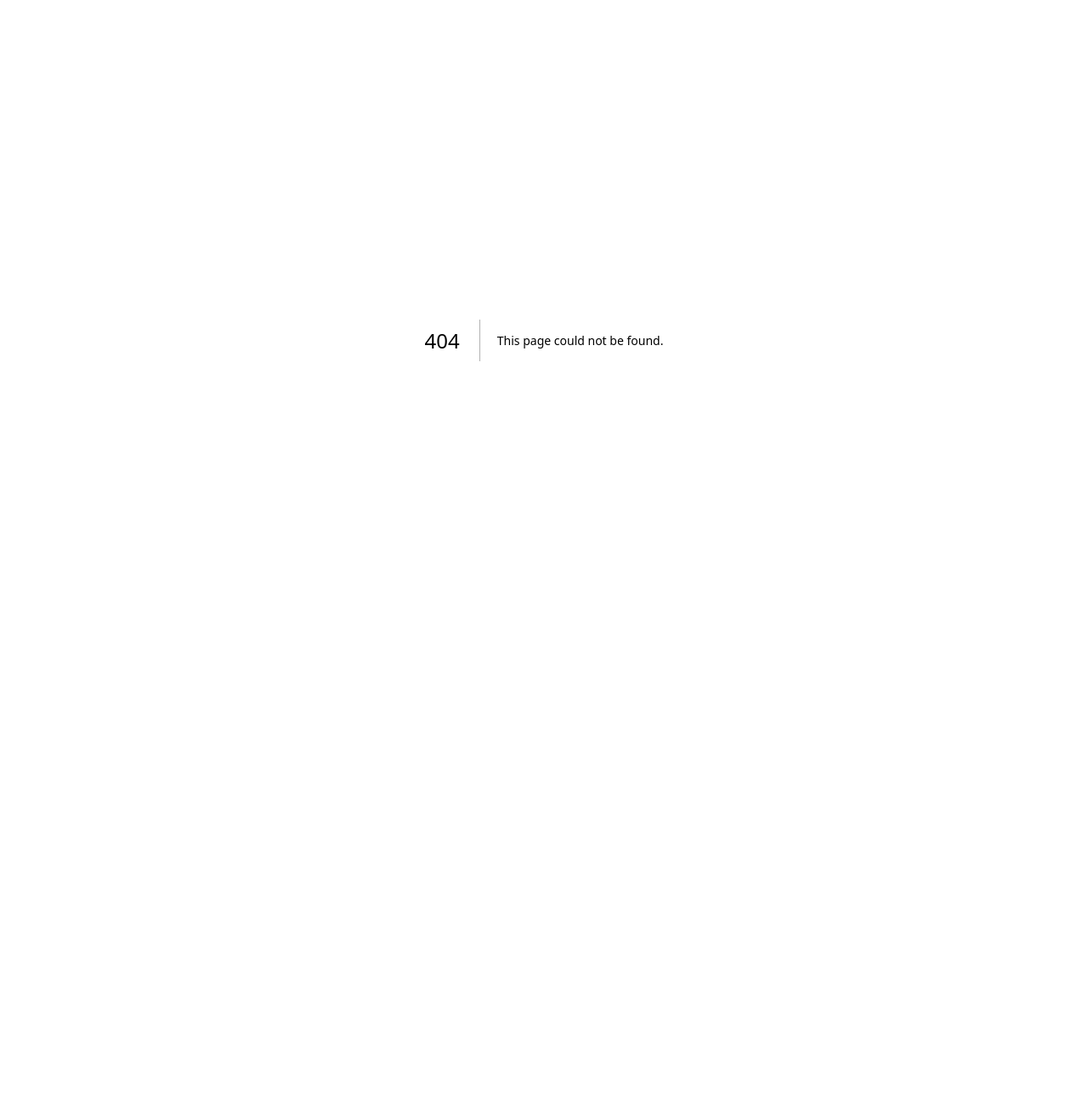
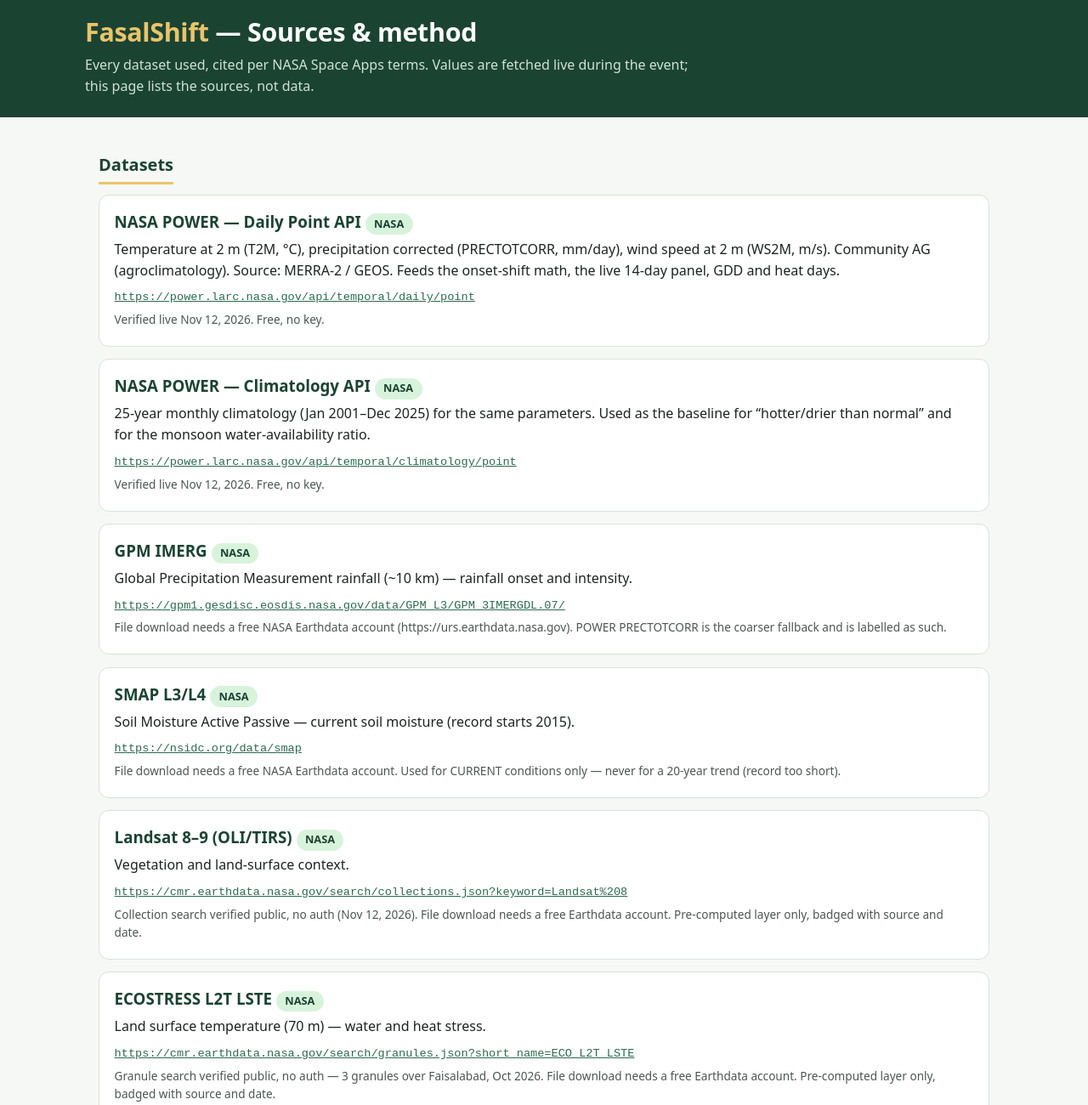
Before and after one commit to umarshareef0165-netizen/fasalshift, a Next.js app: page /sources in a window 1280 px wide. Before the commit this address had no page. Shown: the top 1300 px of the page at 85% size. Before the commit the page ends 800 px from the top, so only its background shows below. Built offline with nearby package versions, Linux system fonts and the light colour scheme.

Commit message:
FasalShift — NASA Space Apps 2026: app/sources/page.tsx

```diff
--- /dev/null
+++ b/app/sources/page.tsx
@@ -0,0 +1,148 @@
+import type { Metadata } from 'next';
+import Link from 'next/link';
+
+export const metadata: Metadata = {
+  title: 'Sources & method — FasalShift',
+  description:
+    'Every dataset FasalShift uses, and the honest method notes behind each number: NASA POWER, GPM IMERG, SMAP, Landsat 8–9, ECOSTRESS, and the labelled Open-Meteo fallback.',
+};
+
+interface Source {
+  name: string;
+  what: string;
+  url: string;
+  note: string;
+  nasa: boolean;
+}
+
+const SOURCES: Source[] = [
+  {
+    name: 'NASA POWER — Daily Point API',
+    what: 'Temperature at 2 m (T2M, °C), precipitation corrected (PRECTOTCORR, mm/day), wind speed at 2 m (WS2M, m/s). Community AG (agroclimatology). Source: MERRA-2 / GEOS. Feeds the onset-shift math, the live 14-day panel, GDD and heat days.',
+    url: 'https://power.larc.nasa.gov/api/temporal/daily/point',
+    note: 'Verified live Nov 12, 2026. Free, no key.',
+    nasa: true,
+  },
+  {
+    name: 'NASA POWER — Climatology API',
+    what: '25-year monthly climatology (Jan 2001–Dec 2025) for the same parameters. Used as the baseline for “hotter/drier than normal” and for the monsoon water-availability ratio.',
+    url: 'https://power.larc.nasa.gov/api/temporal/climatology/point',
+    note: 'Verified live Nov 12, 2026. Free, no key.',
+    nasa: true,
+  },
+  {
+    name: 'GPM IMERG',
+    what: 'Global Precipitation Measurement rainfall (~10 km) — rainfall onset and intensity.',
+    url: 'https://gpm1.gesdisc.eosdis.nasa.gov/data/GPM_L3/GPM_3IMERGDL.07/',
+    note: 'File download needs a free NASA Earthdata account (https://urs.earthdata.nasa.gov). POWER PRECTOTCORR is the coarser fallback and is labelled as such.',
+    nasa: true,
+  },
+  {
+    name: 'SMAP L3/L4',
+    what: 'Soil Moisture Active Passive — current soil moisture (record starts 2015).',
+    url: 'https://nsidc.org/data/smap',
+    note: 'File download needs a free NASA Earthdata account. Used for CURRENT conditions only — never for a 20-year trend (record too short).',
+    nasa: true,
+  },
+  {
+    name: 'Landsat 8–9 (OLI/TIRS)',
+    what: 'Vegetation and land-surface context.',
+    url: 'https://cmr.earthdata.nasa.gov/search/collections.json?keyword=Landsat%208',
+    note: 'Collection search verified public, no auth (Nov 12, 2026). File download needs a free Earthdata account. Pre-computed layer only, badged with source and date.',
+    nasa: true,
+  },
+  {
+    name: 'ECOSTRESS L2T LSTE',
+    what: 'Land surface temperature (70 m) — water and heat stress.',
+    url: 'https://cmr.earthdata.nasa.gov/search/granules.json?short_name=ECO_L2T_LSTE',
+    note: 'Granule search verified public, no auth — 3 granules over Faisalabad, Oct 2026. File download needs a free Earthdata account. Pre-computed layer only, badged with source and date.',
+    nasa: true,
+  },
+  {
+    name: 'Open-Meteo (fallback — NOT NASA)',
+    what: 'Forecast and past-days temperature/precipitation, and ERA5-based soil moisture (soil_moisture_0_to_1cm). Used only when a NASA source is unreachable.',
+    url: 'https://api.open-meteo.com/v1/forecast',
+    note: 'Free, no key. Labelled “Open-Meteo / ERA5 reanalysis” wherever it appears — never presented as NASA data.',
+    nasa: false,
+  },
+];
+
+const METHOD_NOTES: string[] = [
+  'POWER daily data lags about 2 days: at verification (Nov 12, 2026) the latest complete day was Nov 9, 2026, and Nov 10–11 returned the fill value -999. The app skips -999 days in every sum, count and average — it never plots or averages them.',
+  'Monsoon onset rule (shown in the app): the first day after June 1 whose 3-day PRECTOTCORR total is at least 7.5 mm (2.5 mm/day average).',
+  'Shift = median monsoon onset 2023–2025 minus onset 2004. A positive number means the onset is later than in 2004.',
+  'Trend test: ordinary least squares over onset years 2004–2025. If p ≥ 0.05 the app says so honestly: “trend not statistically significant”.',
+  'GDD uses a wheat base temperature of 5 °C over the rabi season (Oct 15–Apr 15). Heat days count days with daily mean T2M above 32 °C during grain fill (Mar 1–Apr 15). If more than 10% of a season is missing, the app shows “insufficient data” instead of a number.',
+  'SMAP is used for CURRENT soil conditions only — its record starts in 2015, so it can never support a 20-year trend claim.',
+  'Rotation scores are deterministic, transparent rules (water need, soil effect, heat tolerance, margin) weighted 35% water / 25% soil / 25% heat / 15% margin. Wheat baseline yield 3.12 t/ha comes from the AgriYield Advisor model (backtest MAE 0.090). No yields for cotton, pulses or maize are modelled — margin is a labelled relative rule, not a prediction.',
+  'Any pre-computed district value is generated during the sprint from live API calls and cached; it is never fabricated. Pre-computed values are badged with their source and date in the UI.',
+  'No pilot users yet. Nothing on this site is farmer-validated.',
+];
+
+export default function SourcesPage() {
+  return (
+    <div>
+      <header className="site-header">
+        <div className="site-header-inner">
+          <h1>
+            <span className="brand-gold">FasalShift</span> — Sources &amp; method
+          </h1>
+          <p className="tagline">
+            Every dataset used, cited per NASA Space Apps terms. Values are
+            fetched live during the event; this page lists the sources, not
+            data.
+          </p>
+        </div>
+      </header>
+
+      <main className="page">
+        <section className="section">
+          <h2>Datasets</h2>
+          <ul className="sources-list">
+            {SOURCES.map((s) => (
+              <li key={s.name}>
+                <h3>
+                  {s.name}{' '}
+                  {s.nasa ? (
+                    <span className="badge">NASA</span>
+                  ) : (
+                    <span className="badge gold">Non-NASA fallback</span>
+                  )}
+                </h3>
+                <p>{s.what}</p>
+                <p>
+                  <a href={s.url} target="_blank" rel="noreferrer">
+                    <code>{s.url}</code>
+                  </a>
+                </p>
+                <p className="muted small">{s.note}</p>
+              </li>
+            ))}
+          </ul>
+        </section>
+
+        <section className="section">
+          <h2>Method notes — honest labelling</h2>
+          <div className="card">
+            <ul style={{ margin: 0, paddingLeft: '1.2rem' }}>
+              {METHOD_NOTES.map((n) => (
+                <li key={n.slice(0, 40)} style={{ marginBottom: '0.6rem' }}>
+                  {n}
+                </li>
+              ))}
+            </ul>
+          </div>
+        </section>
+
+        <p style={{ marginTop: '1.5rem' }}>
+          <Link href="/">← Back to the planner</Link>
+        </p>
+
+        <footer className="site-footer">
+          Built on NASA open data · No pilot users yet · All numbers live from
+          NASA POWER or labelled rules
+        </footer>
+      </main>
+    </div>
+  );
+}
```
